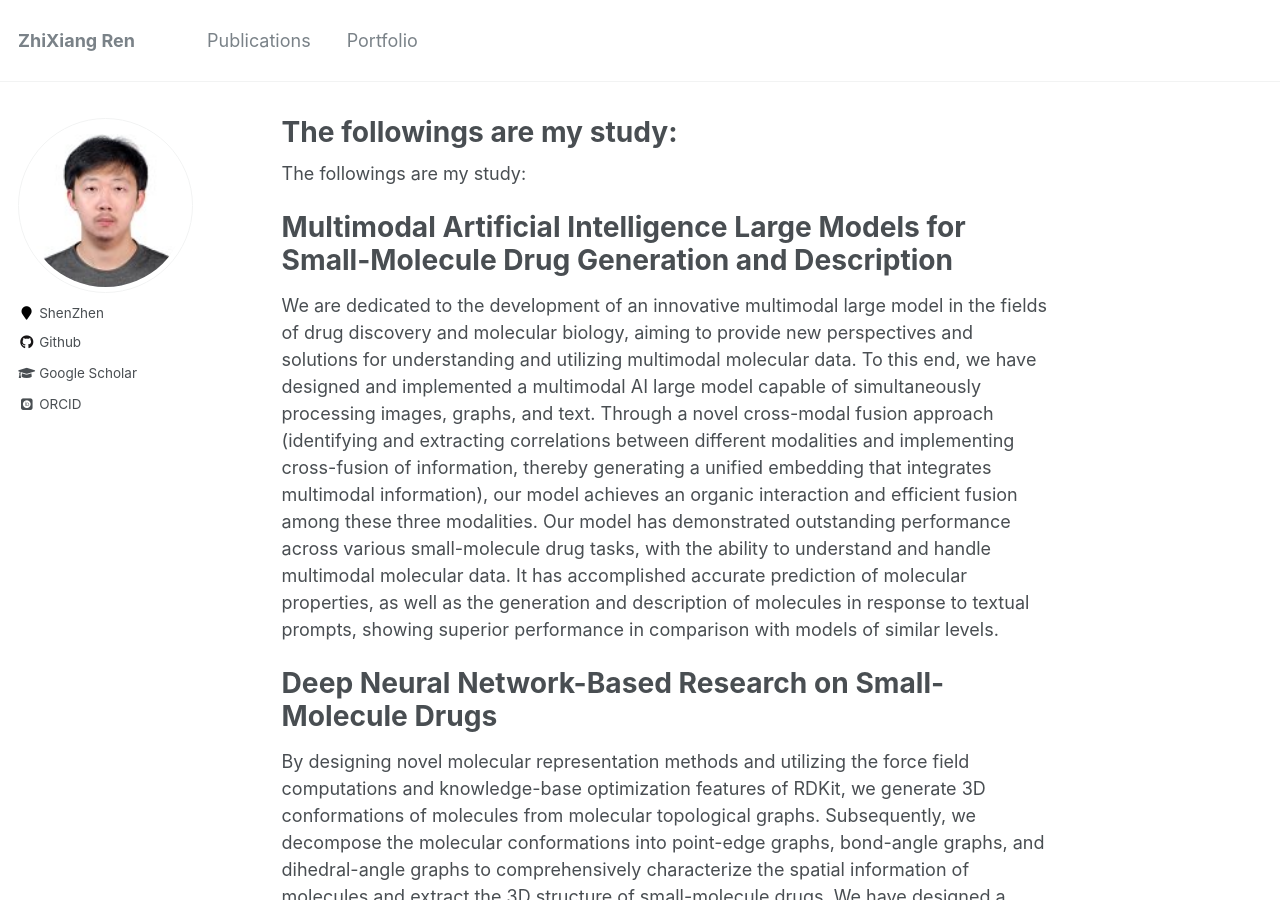
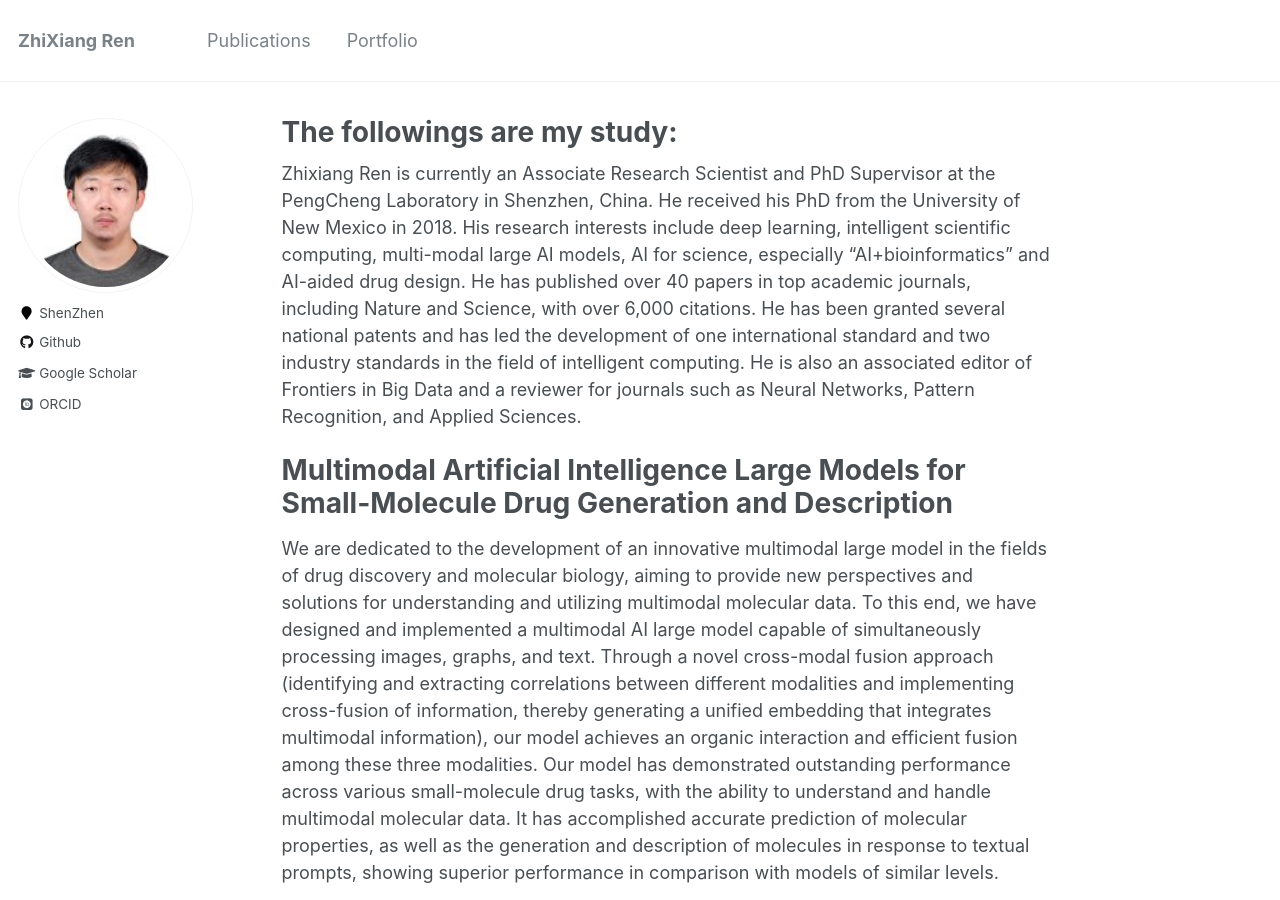
Before and after one commit to zhixiang-ren/zhixiang-ren.github.io, a Jekyll site: the page built from _pages/about.md, in a window 1280 px wide and 900 px high. Built offline with Jekyll 4.4.1, drawn with Linux system fonts in a browser that asks for light colours; some web fonts are replaced.

Commit message:
Update about.md

```diff
--- a/_pages/about.md
+++ b/_pages/about.md
@@ -8,7 +8,7 @@ redirect_from:
   - /about.html
 ---
 
-The followings are my study:
+Zhixiang Ren is currently an Associate Research Scientist and PhD Supervisor at the PengCheng Laboratory in Shenzhen, China. He received his PhD from the University of New Mexico in 2018. His research interests include deep learning, intelligent scientific computing, multi-modal large AI models, AI for science, especially “AI+bioinformatics” and AI-aided drug design. He has published over 40 papers in top academic journals, including Nature and Science, with over 6,000 citations. He has been granted several national patents and has led the development of one international standard and two industry standards in the field of intelligent computing. He is also an associated editor of Frontiers in Big Data and a reviewer for journals such as Neural Networks, Pattern Recognition, and Applied Sciences.
 
 Multimodal Artificial Intelligence Large Models for Small-Molecule Drug Generation and Description
 ======
```
